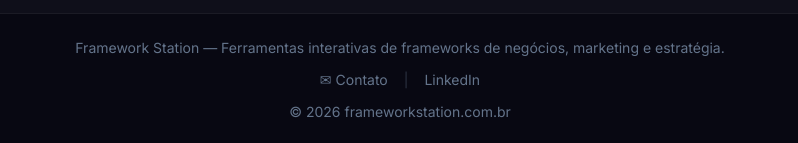
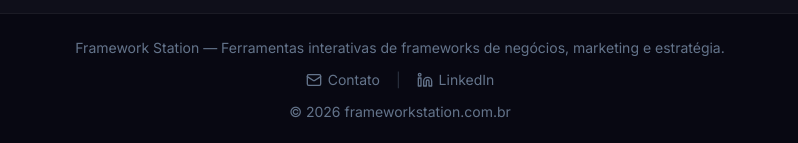
Before and after one commit to pauloletsgo/framework-station, a React (Vite) app: page /swot in a window 1280 px wide. Shown: the part 1577-1720 px from the top of the page, without its empty margins (240-1038 px from the left). Built offline with nearby package versions, Linux system fonts and the light colour scheme.

Commit message:
fix: padronizar ícones Lucide no rodapé de todas as páginas
Substitui emoji ✉ por ícones Lucide (Mail, Linkedin) no footer das
páginas SWOT, Ansoff, BCG e Tier Creator, igualando ao estilo da
homepage.

Co-Authored-By: Claude Opus 4.6 <noreply@anthropic.com>

```diff
--- a/src/components/tier-creator/tier-list-tool.tsx
+++ b/src/components/tier-creator/tier-list-tool.tsx
@@ -14,7 +14,7 @@ import {
   type UniqueIdentifier,
 } from "@dnd-kit/core";
 import { arrayMove } from "@dnd-kit/sortable";
-import { Download, Printer, RotateCcw, Palette, Pencil, Link2, Sun, Moon } from "lucide-react";
+import { Download, Printer, RotateCcw, Palette, Pencil, Link2, Sun, Moon, Mail, Linkedin } from "lucide-react";
 import { Link } from "wouter";
 import { TrophyIcon } from "@/components/icons/trophy-icon";
 import { FrameworkStationIcon } from "@/components/icons/framework-station-icon";
@@ -686,17 +686,19 @@ export function TierListTool() {
           <div className="flex items-center justify-center gap-4">
             <a
               href="mailto:pauloregisml@gmail.com"
-              className="inline-flex items-center gap-1.5 hover:opacity-80 transition-opacity"
+              className="inline-flex items-center gap-1.5 hover:brightness-150 transition-all"
             >
-              ✉ Contato
+              <Mail className="w-4 h-4" />
+              Contato
             </a>
             <span style={{ opacity: 0.4 }}>|</span>
             <a
               href="https://www.linkedin.com/in/paulormoreira/"
               target="_blank"
               rel="noopener noreferrer"
-              className="inline-flex items-center gap-1.5 hover:opacity-80 transition-opacity"
+              className="inline-flex items-center gap-1.5 hover:brightness-150 transition-all"
             >
+              <Linkedin className="w-4 h-4" />
               LinkedIn
             </a>
           </div>
--- a/src/pages/ansoff.tsx
+++ b/src/pages/ansoff.tsx
@@ -22,6 +22,8 @@ import {
   Sun,
   Moon,
   PenLine,
+  Mail,
+  Linkedin,
 } from "lucide-react";
 import { Link } from "wouter";
 import { AnsoffIcon } from "@/components/icons/ansoff-icon";
@@ -701,17 +703,19 @@ export function AnsoffPage() {
           <div className="flex items-center justify-center gap-4">
             <a
               href="mailto:pauloregisml@gmail.com"
-              className="inline-flex items-center gap-1.5 hover:opacity-80 transition-opacity"
+              className="inline-flex items-center gap-1.5 hover:brightness-150 transition-all"
             >
-              ✉ Contato
+              <Mail className="w-4 h-4" />
+              Contato
             </a>
             <span style={{ opacity: 0.4 }}>|</span>
             <a
               href="https://www.linkedin.com/in/paulormoreira/"
               target="_blank"
               rel="noopener noreferrer"
-              className="inline-flex items-center gap-1.5 hover:opacity-80 transition-opacity"
+              className="inline-flex items-center gap-1.5 hover:brightness-150 transition-all"
             >
+              <Linkedin className="w-4 h-4" />
               LinkedIn
             </a>
           </div>
--- a/src/pages/bcg.tsx
+++ b/src/pages/bcg.tsx
@@ -22,6 +22,8 @@ import {
   Sun,
   Moon,
   PenLine,
+  Mail,
+  Linkedin,
 } from "lucide-react";
 import { Link } from "wouter";
 import { BcgIcon } from "@/components/icons/bcg-icon";
@@ -701,17 +703,19 @@ export function BcgPage() {
           <div className="flex items-center justify-center gap-4">
             <a
               href="mailto:pauloregisml@gmail.com"
-              className="inline-flex items-center gap-1.5 hover:opacity-80 transition-opacity"
+              className="inline-flex items-center gap-1.5 hover:brightness-150 transition-all"
             >
-              ✉ Contato
+              <Mail className="w-4 h-4" />
+              Contato
             </a>
             <span style={{ opacity: 0.4 }}>|</span>
             <a
               href="https://www.linkedin.com/in/paulormoreira/"
               target="_blank"
               rel="noopener noreferrer"
-              className="inline-flex items-center gap-1.5 hover:opacity-80 transition-opacity"
+              className="inline-flex items-center gap-1.5 hover:brightness-150 transition-all"
             >
+              <Linkedin className="w-4 h-4" />
               LinkedIn
             </a>
           </div>
--- a/src/pages/swot.tsx
+++ b/src/pages/swot.tsx
@@ -22,6 +22,8 @@ import {
   Sun,
   Moon,
   PenLine,
+  Mail,
+  Linkedin,
 } from "lucide-react";
 import { Link } from "wouter";
 import { SwotIcon } from "@/components/icons/swot-icon";
@@ -662,17 +664,19 @@ export function SwotPage() {
           <div className="flex items-center justify-center gap-4">
             <a
               href="mailto:pauloregisml@gmail.com"
-              className="inline-flex items-center gap-1.5 hover:opacity-80 transition-opacity"
+              className="inline-flex items-center gap-1.5 hover:brightness-150 transition-all"
             >
-              ✉ Contato
+              <Mail className="w-4 h-4" />
+              Contato
             </a>
             <span style={{ opacity: 0.4 }}>|</span>
             <a
               href="https://www.linkedin.com/in/paulormoreira/"
               target="_blank"
               rel="noopener noreferrer"
-              className="inline-flex items-center gap-1.5 hover:opacity-80 transition-opacity"
+              className="inline-flex items-center gap-1.5 hover:brightness-150 transition-all"
             >
+              <Linkedin className="w-4 h-4" />
               LinkedIn
             </a>
           </div>
```
